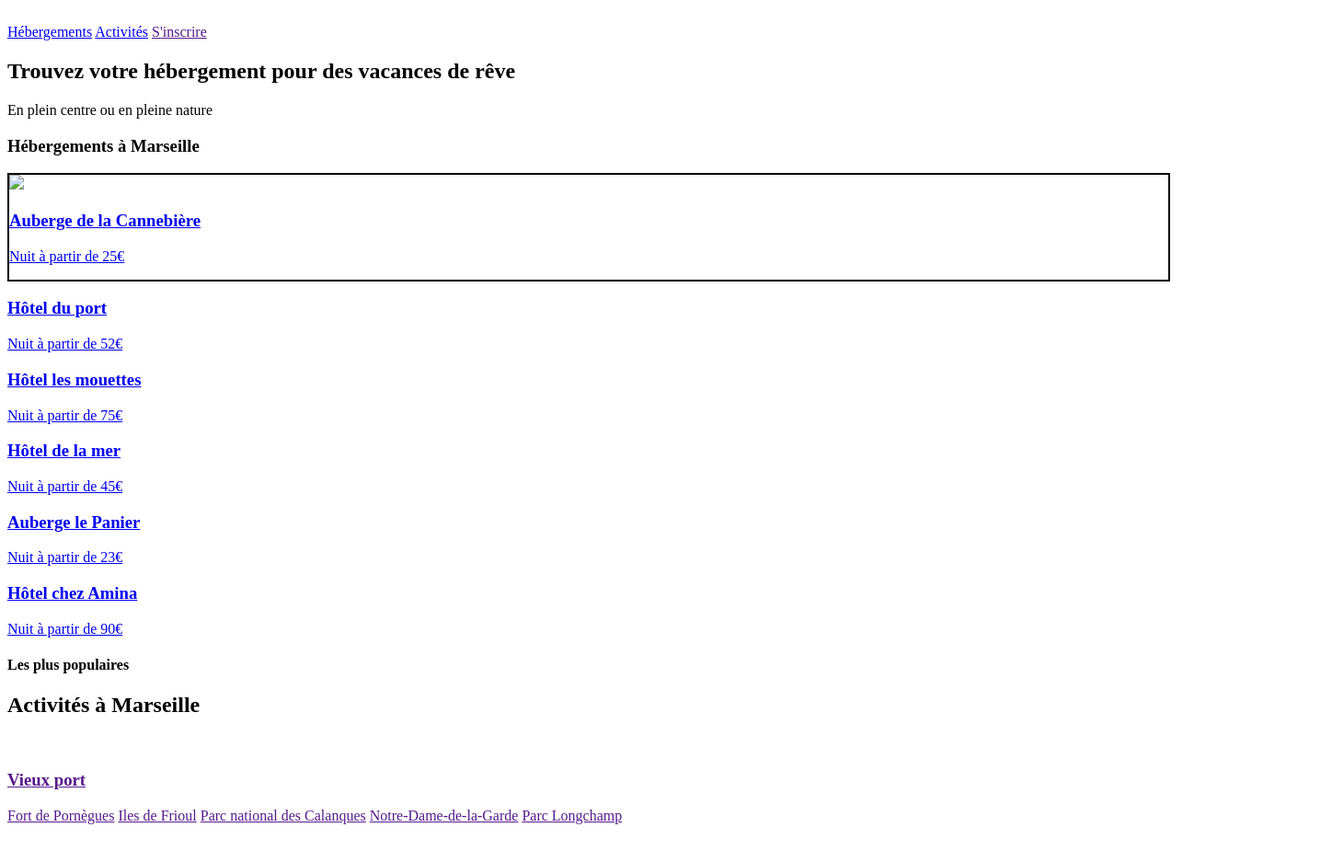
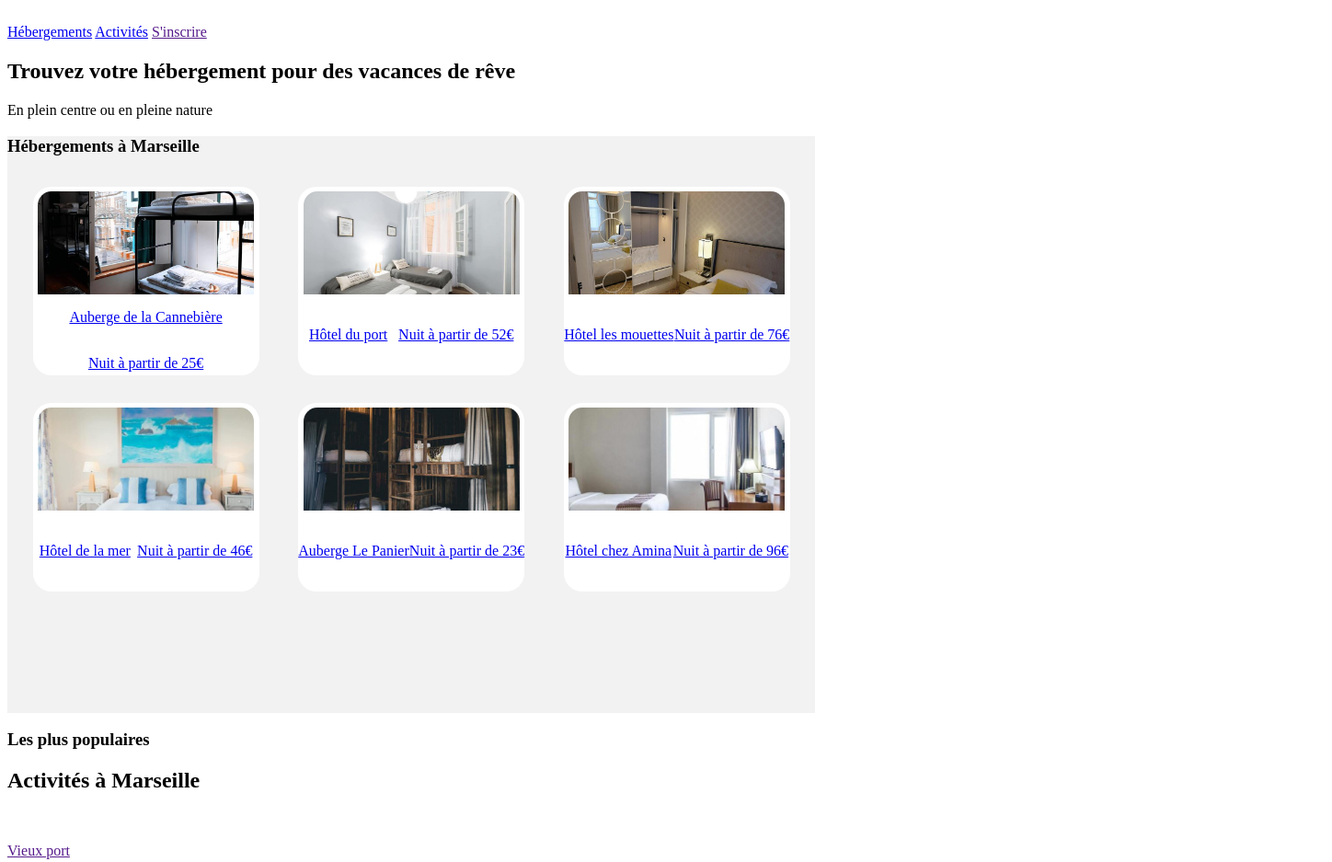
Before and after one commit to theo-laurent/-OC-Projet-2, a plain HTML site: page index.html in a window 1280 px wide. Shown: the top 937 px of the page at 92% size, 1448 px wide, since content can reach past the window. Before the commit the page ends 904 px from the top, so only its background shows below. Drawn offline with Linux system fonts and the light colour scheme.

Commit message:
mis a jour partie hebergement

```diff
--- a/index.html
+++ b/index.html
@@ -28,41 +28,67 @@
 
 
         <!--partie hébergements-->
-         <section id="hébergements">
-            <article id="principaux">
+         <section>
+            <article id="hébergements">
                 <h1>Hébergements à Marseille</h1>
-                <a href="#" class="H">
-                    <div id="test">
-                    <img src="images/hebergements/4_small/annie-spratt-Eg1qcIitAuA-unsplash.jpg">
-                    <h3>Auberge de la Cannebière</h3>
-                    <p>Nuit à partir de 25€</p>
+                <div>
+                <a href="#" class="">
+                    <div class="hébergement1">
+                        <img src="images/hebergements/4_small/cannebière.jpg">
+                        <p>Auberge de la Cannebière</p>
+                        <p>Nuit à partir de 25€</p>
                     </div>
                 </a>
 
-                <a href="#" class="H">
-                    <h3>Hôtel du port</h3>
-                    <p>Nuit à partir de 52€</p>
+                <a href="#" class="">
+                    <div class="hébergement1">
+                        <img src="images/hebergements/4_small/hotelduport.jpg">
+                        <p>Hôtel du port</p>
+                        <p>Nuit à partir de 52€</p>
+                    </div>
                 </a>
 
-                <a href="#" class="H">
-                    <h3>Hôtel les mouettes</h3>
-                    <p>Nuit à partir de 75€</p>
+                <a href="#" class="">
+                    <div class="hébergement1">
+                        <img src="images/hebergements/4_small/lesmouettes.jpg">
+                        <p>Hôtel les mouettes</p>
+                        <p>Nuit à partir de 76€</p>
+                    </div>
                 </a>
 
-                <a href="#" class="H">
-                    <h3>Hôtel de la mer</h3>
-                    <p>Nuit à partir de 45€</p>
+                <a href="#" class="">
+                    <div class="hébergement1">
+                        <img src="images/hebergements/4_small/hoteldelamer.jpg">
+                        <p>Hôtel de la mer</p>
+                        <p>Nuit à partir de 46€</p>
+                    </div>
                 </a>
 
-                <a href="#" class="H">
-                    <h3>Auberge le Panier</h3>
-                    <p>Nuit à partir de 23€</p>
+                <a href="#" class="">
+                    <div class="hébergement1">
+                        <img src="images/hebergements/4_small/aubergelepanier.jpg">
+                        <p>Auberge Le Panier</p>
+                        <p>Nuit à partir de 23€</p>
+                    </div>
                 </a>
 
-                <a href="#" class="H">
-                    <h3>Hôtel chez Amina</h3>
-                    <p>Nuit à partir de 90€</p>
+                <a href="#" class="">
+                    <div class="hébergement1">
+                        <img src="images/hebergements/4_small/chezamina.jpg">
+                        <p>Hôtel chez Amina</p>
+                        <p>Nuit à partir de 96€</p>
+                    </div>
                 </a>
+                </div>
+                </article>
+
+
+
+
+
+
+
+
 
 
             <aside id="populaires">
@@ -79,7 +105,7 @@
 
                 <a href="">
                     <img src="">
-                    <h3>Vieux port</h3>
+                    <p>Vieux port</p>
                 </a>
 
 
--- a/style.css
+++ b/style.css
@@ -1,3 +1,37 @@
-#test{
-    border: 2px solid black;
+body{
+    width: 1440px;
 }
+
+
+
+#hébergements{
+    width: 61%;
+    height: 627px;
+    background-color: #F2F2F2;
+}
+
+#hébergements div{
+    display: flex;
+    flex-wrap: wrap;
+    justify-content: space-evenly;
+}
+
+.hébergement1{
+    width: 246px;
+    height: 200px;
+    background-color:white;
+    margin: 15px;
+    padding-top: 5px;
+    border-radius: 20px;
+}
+
+.hébergement1 img{
+    width: 235px;
+    height: 112px;
+    object-fit: cover;
+    border-radius: 15px 15px 0px 0px;
+}
+
+p{
+    padding: 0px;
+}
```
